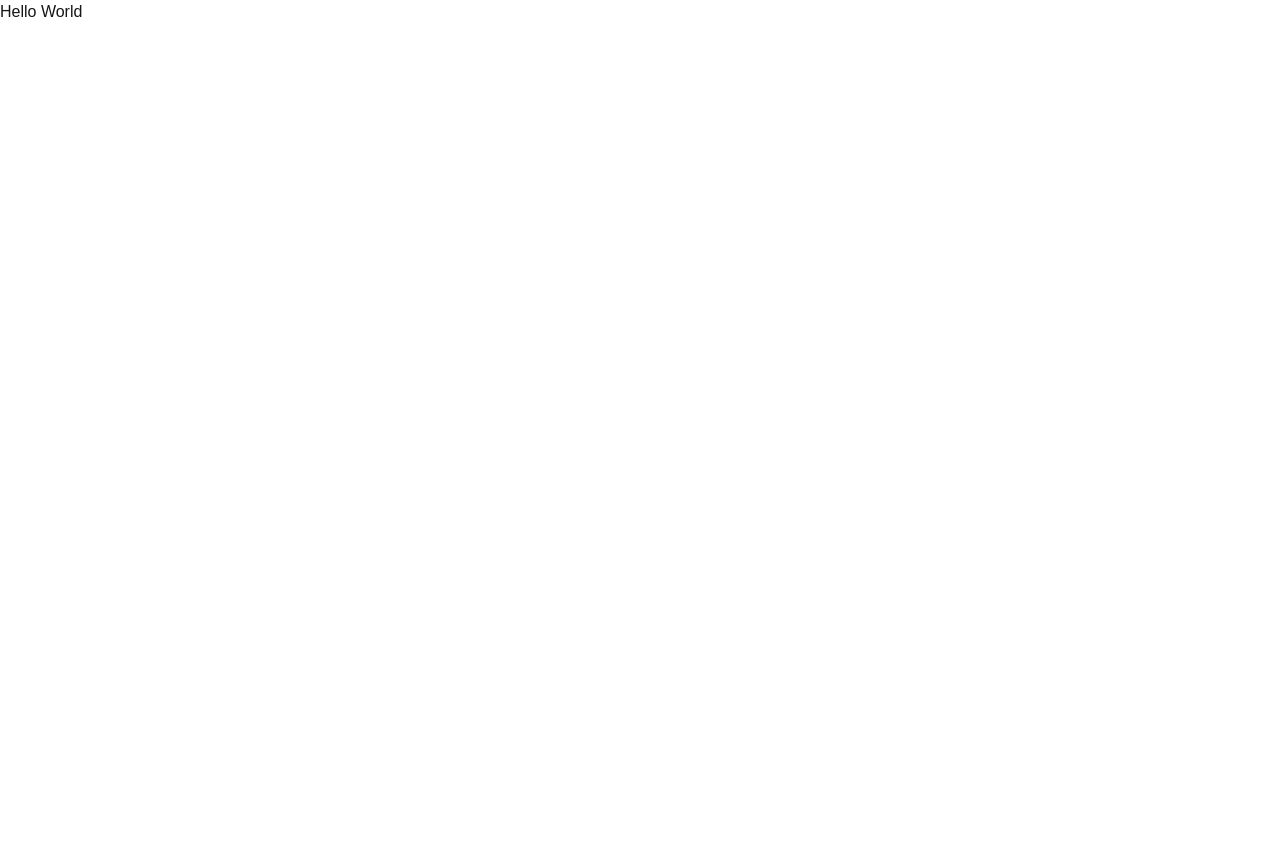
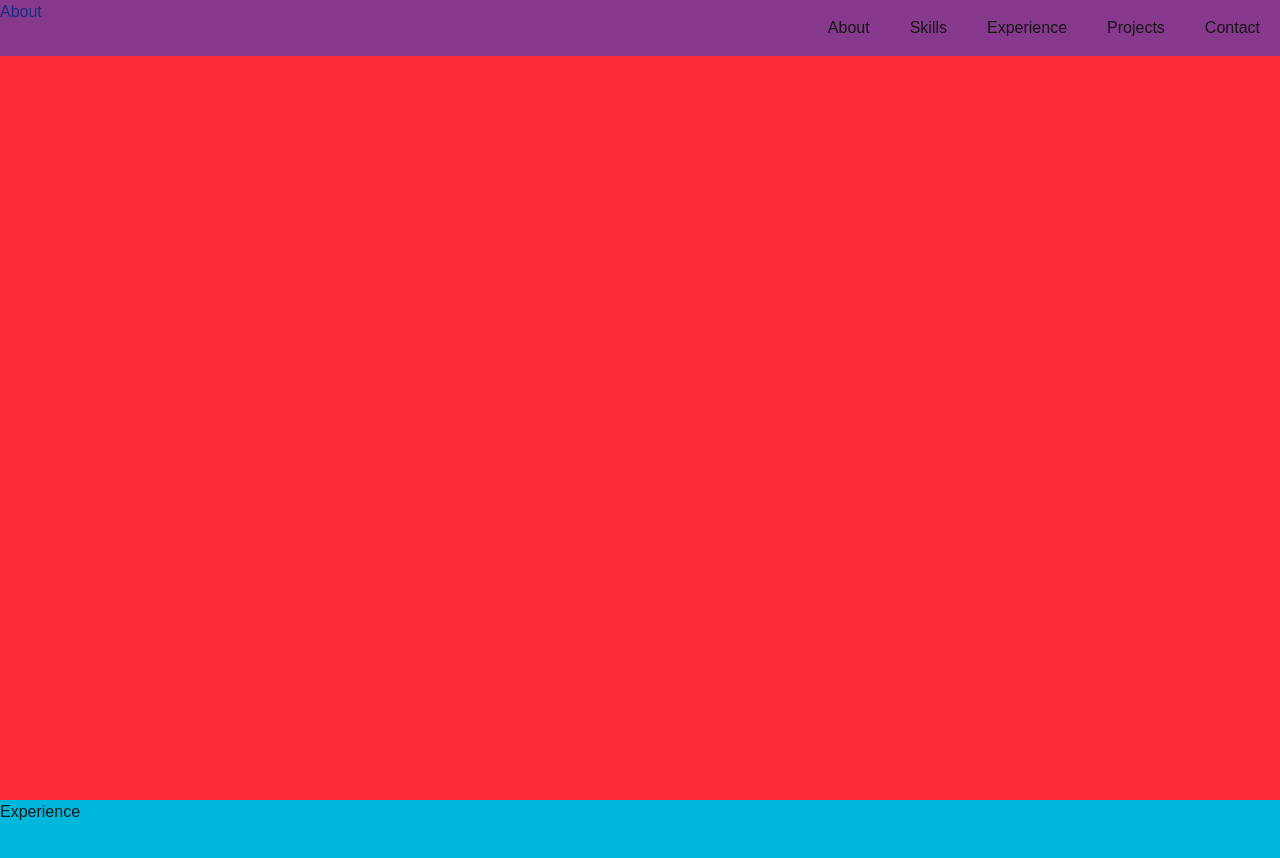
Before and after one commit to luigicabrera10/Personal-Website-2, a Next.js app: page / in a window 1280 px wide. Shown: the top 858 px of the page. Before the commit the page ends 800 px from the top, so only its background shows below. Built offline with nearby package versions, Linux system fonts and the light colour scheme.

Commit message:
🏗️ Building Layout for each section

```diff
--- /dev/null
+++ b/src/app/@about/page.tsx
@@ -0,0 +1,11 @@
+import Image from "next/image"
+
+export default function AboutPage(){
+
+    return (
+        <div className="w-full h-screen bg-red-500">
+            About
+        </div>
+    )
+
+}
--- /dev/null
+++ b/src/app/@contact/page.tsx
@@ -0,0 +1,10 @@
+
+export default function ContactPage(){
+
+    return (
+        <div className="w-full h-screen bg-red-500">
+            Contact
+        </div>
+    )
+
+}
--- /dev/null
+++ b/src/app/@experience/page.tsx
@@ -0,0 +1,10 @@
+
+export default function ExperiencePage(){
+
+    return (
+        <div className="w-full h-screen bg-cyan-500">
+            Experience
+        </div>
+    )
+
+}
--- /dev/null
+++ b/src/app/@projects/page.tsx
@@ -0,0 +1,10 @@
+
+export default function ProjectsPage(){
+
+    return (
+        <div className="w-full h-screen bg-red-500">
+            Projects
+        </div>
+    )
+
+}
--- /dev/null
+++ b/src/app/@skills/page.tsx
@@ -0,0 +1,10 @@
+
+export default function SkillsPage(){
+
+    return (
+        <div className="w-full h-screen bg-cyan-500">
+            Skills
+        </div>
+    )
+
+}
--- a/src/app/layout.tsx
+++ b/src/app/layout.tsx
@@ -1,5 +1,7 @@
 import type { Metadata } from "next";
 import "./globals.css";
+
+import Navbar from "@/components/Navbar";
 
 export const metadata: Metadata = {
   title: "Luigi Cabrera",
@@ -8,13 +10,31 @@ export const metadata: Metadata = {
 
 export default function RootLayout({
   children,
+  about,
+  experience,
+  projects,
+  skills,
+  contact,
 }: Readonly<{
   children: React.ReactNode;
+  about: React.ReactNode;
+  experience: React.ReactNode;
+  projects: React.ReactNode;
+  skills: React.ReactNode;
+  contact: React.ReactNode;
 }>) {
   return (
     <html lang="en">
       <body>
-        {children}
+        <main>
+          <Navbar />
+          {children}
+          {about}
+          {experience}
+          {projects}
+          {skills}
+          {contact}
+        </main>
       </body>
     </html>
   );
--- a/src/app/page.tsx
+++ b/src/app/page.tsx
@@ -1,12 +1,3 @@
-
-
 export default function Home() {
-  return (
-    <main>
-      <div>
-        Hello World
-      </div>
-    </main>
-
-  );
+  return null;
 }
--- /dev/null
+++ b/src/components/Navbar.tsx
@@ -0,0 +1,25 @@
+import Link from "next/link";
+
+export default function Navbar() {
+
+    const sections = ['About', 'Skills', 'Experience', 'Projects', 'Contact'];
+
+    return (
+        <div className="w-full fixed bg-blue-700/50 flex flex-row justify-end">
+            {
+                sections.map( (sectionName: string, sectionIndex: number) => {
+                    return (
+                        <div key={sectionIndex}>
+                            <Link
+                                className="block px-5 py-4"
+                                href={`/`}
+                            >
+                                {sectionName}
+                            </Link>
+                        </div>
+                    )
+                })
+            }
+        </div>
+    );
+}
```
